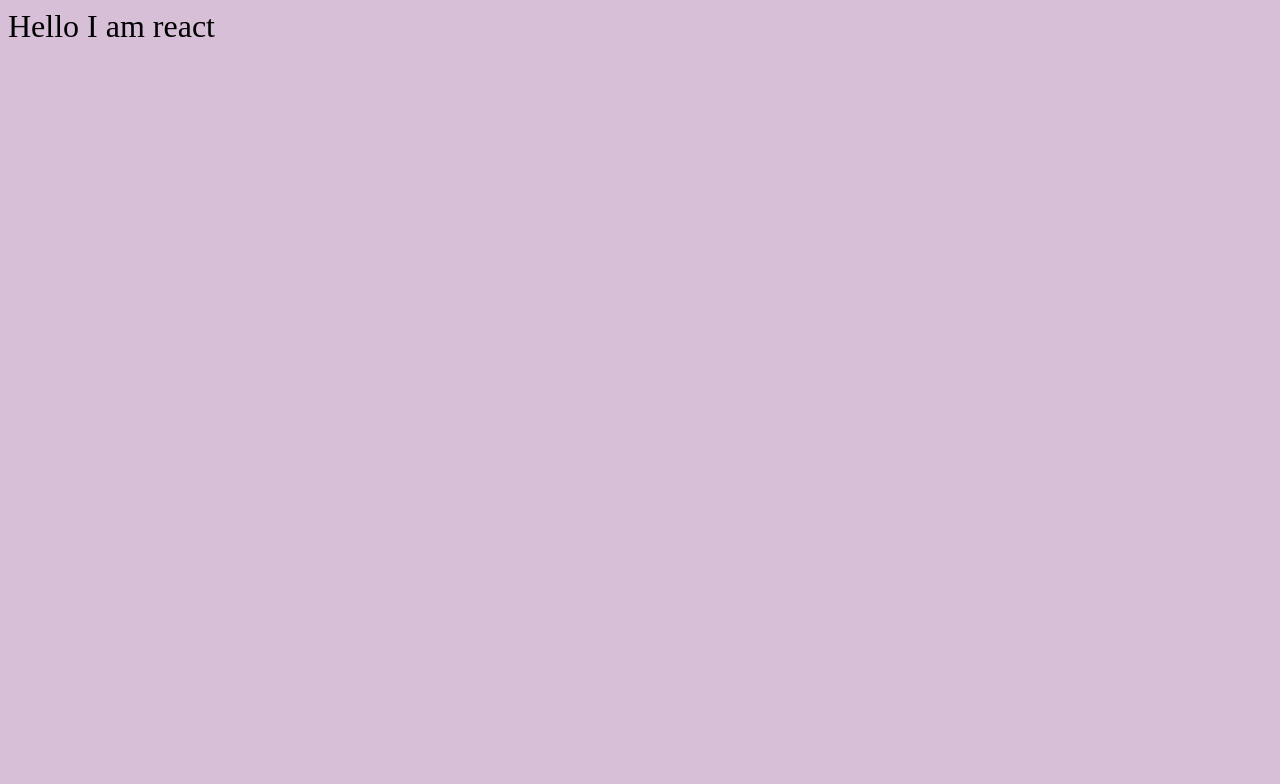
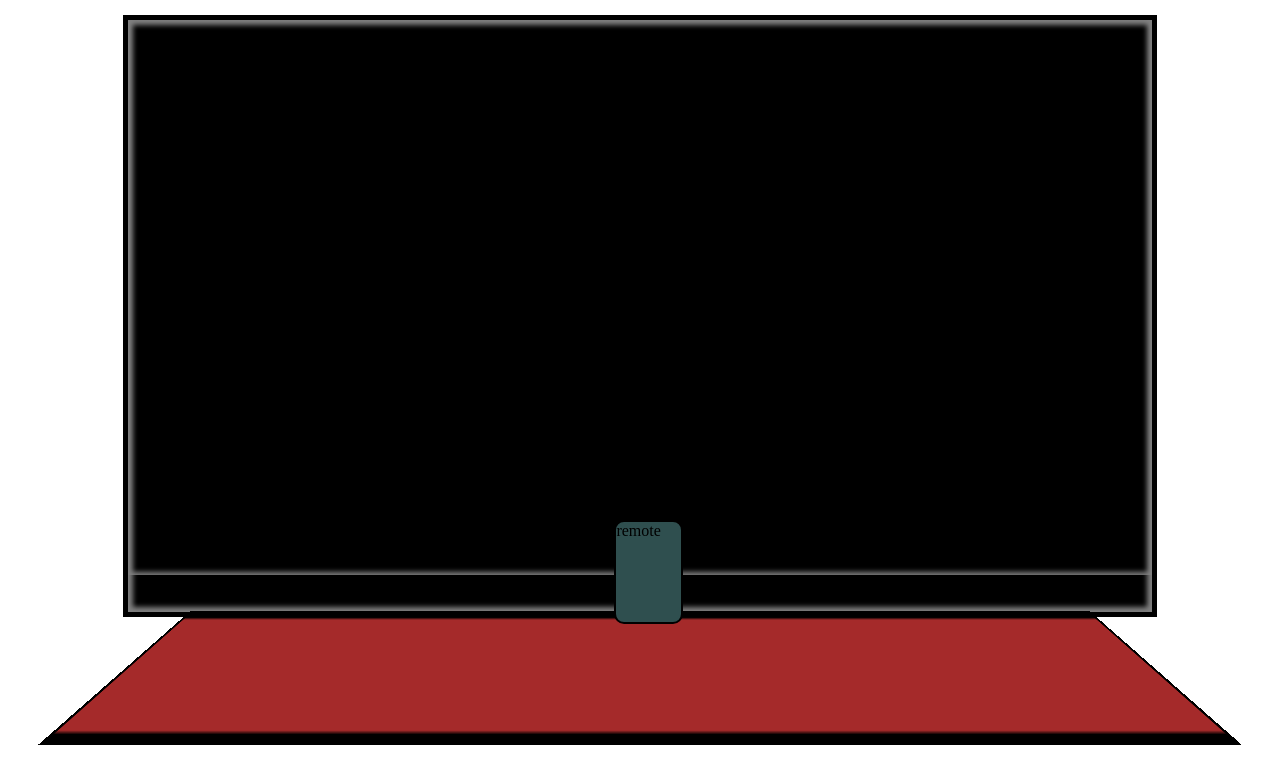
Before and after one commit to coDevAnki/tv-app, a React app: page / in a window 1280 px wide. Shown: the top 784 px of the page. Built offline with nearby package versions, Linux system fonts and the light colour scheme; the HTML template or start-up script is replaced by a standard one.

Commit message:
created  TV and Remote Components

```diff
--- a/package.json
+++ b/package.json
@@ -1,7 +1,5 @@
 {
   "name": "tv-app",
-  "version": "1.0.0",
-  "description": "",
   "main": "index.js",
   "scripts": {
     "start": "webpack serve",
@@ -28,6 +26,7 @@
     "webpack-dev-server": "^3.11.2"
   },
   "dependencies": {
+    "axios": "^0.21.1",
     "react": "^17.0.1",
     "react-dom": "^17.0.1"
   }
--- /dev/null
+++ b/src/Components/App.js
@@ -0,0 +1,8 @@
+import React from "react";
+import TV from "./TV";
+
+const App = () => {
+  return <TV />;
+};
+
+export default App;
--- /dev/null
+++ b/src/Components/Remote/index.js
@@ -0,0 +1,7 @@
+import React from "react";
+import "./style.css";
+const Remote = ({children}) => {
+  return <div className="remote-container">{children}</div>;
+};
+
+export default Remote;
--- /dev/null
+++ b/src/Components/Remote/style.css
@@ -0,0 +1,15 @@
+.remote-container {
+  width: 65px;
+  height: 100px;
+  border: 2px solid;
+  position: absolute;
+  z-index: 100;
+  bottom: 0;
+  border-radius: 10px;
+  background-color: darkslategray;
+  /* transition: 0.5s; */
+  display: grid;
+  grid-template-columns: repeat(3, 1fr);
+  top: 65%;
+  left: 48%;
+}
--- /dev/null
+++ b/src/Components/TV/index.js
@@ -0,0 +1,29 @@
+import React, { useEffect, useRef } from "react";
+import Remote from "../Remote"
+import "./style.css";
+
+const TV = () => {
+  const tvRef = useRef();
+  useEffect(() => {
+    console.log(tvRef.current);
+  });
+
+  return (
+  <>
+    <div ref={tvRef} className="tv-container">
+      <div
+        id="youtubeplayer"
+        style={{
+          height: "92%",
+          width: "calc(100% - 10px)",
+          boxShadow: "inset 0px -3px 5px grey",
+          padding: "5px",
+        }}
+      ></div>
+      <div className="tv-deck"></div>
+    </div>
+    <Remote><div>remote</div></Remote>
+    </>
+  );
+};
+export default TV;
--- /dev/null
+++ b/src/Components/TV/style.css
@@ -0,0 +1,24 @@
+.tv-container {
+  width: 80vw;
+  height: 74vh;
+  border: 5px solid;
+  box-shadow: inset 5px 5px 5px grey, inset -5px -5px 5px grey;
+  margin: 15px auto;
+  margin-bottom: 120px;
+  position: relative;
+  background: #000;
+  perspective: 100px;
+  z-index: 10;
+}
+.tv-deck {
+  width: 80vw;
+  height: 35px;
+  background: brown;
+  border: 3px solid;
+  position: absolute;
+  top: 106%;
+  left: 50%;
+  transform: translateX(-50%) rotateX(45deg);
+  margin-bottom: 50px;
+  z-index: 0;
+}
--- a/src/index.js
+++ b/src/index.js
@@ -1,12 +1,3 @@
 import { render } from "react-dom";
-import "./styles/style.css";
-
-const Component = () => <div>Hello I am react</div>;
-
-let h = { webpack: "working" };
-console.log(h);
-console.log("hello");
-let d = { ...h, babel: "working on" };
-console.log("new ", d);
-
-render(<Component />, document.getElementById("root"));
+import App from "./Components/App";
+render(<App />, document.getElementById("root"));
--- a/src/styles/style.css
+++ /dev/null
@@ -1,7 +0,0 @@
-body {
-  background-color: thistle;
-  font-size: 2rem;
-  --black: black;
-  color: var(--black);
-  display: flex;
-}
```
Also changed, not shown: 1 other file (tests, documents, lock files or other folders).
